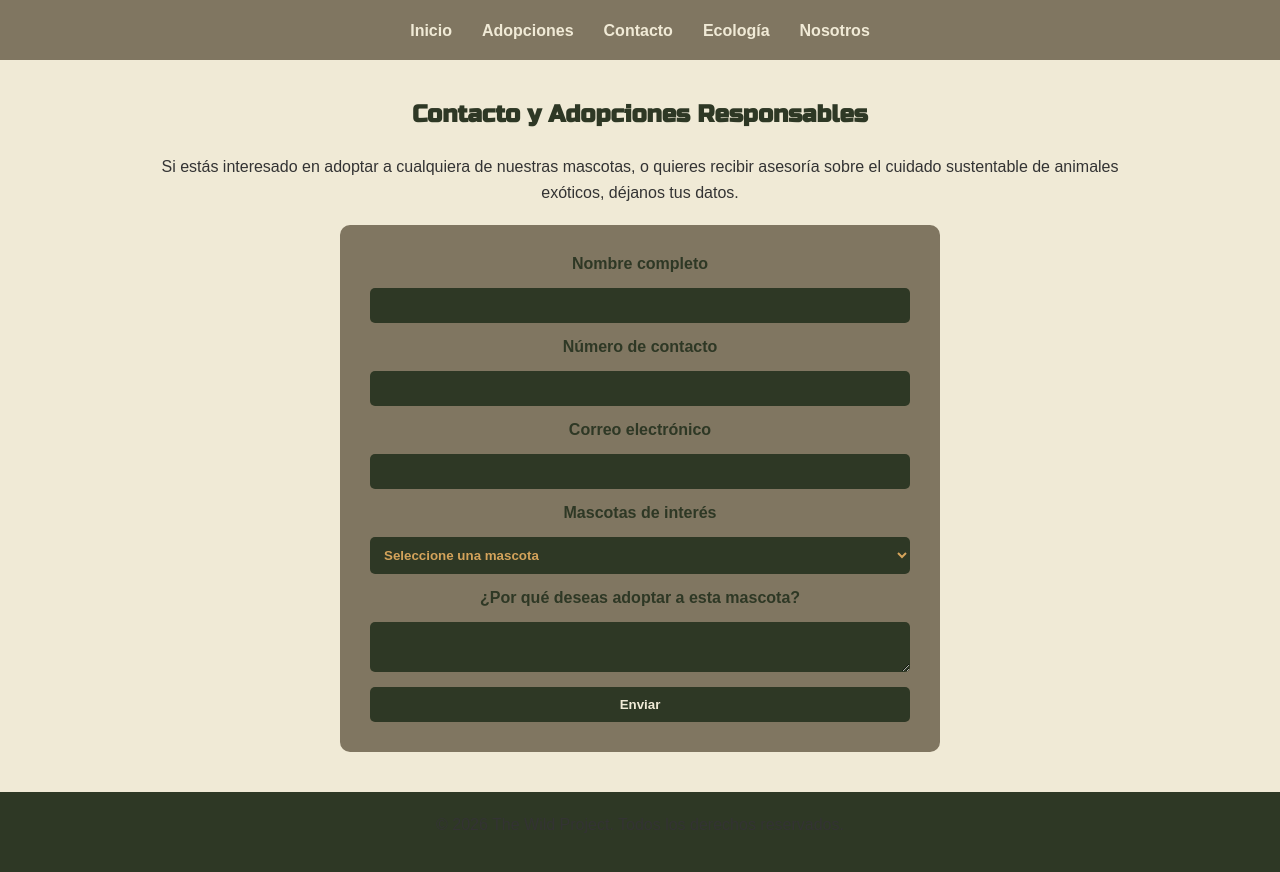
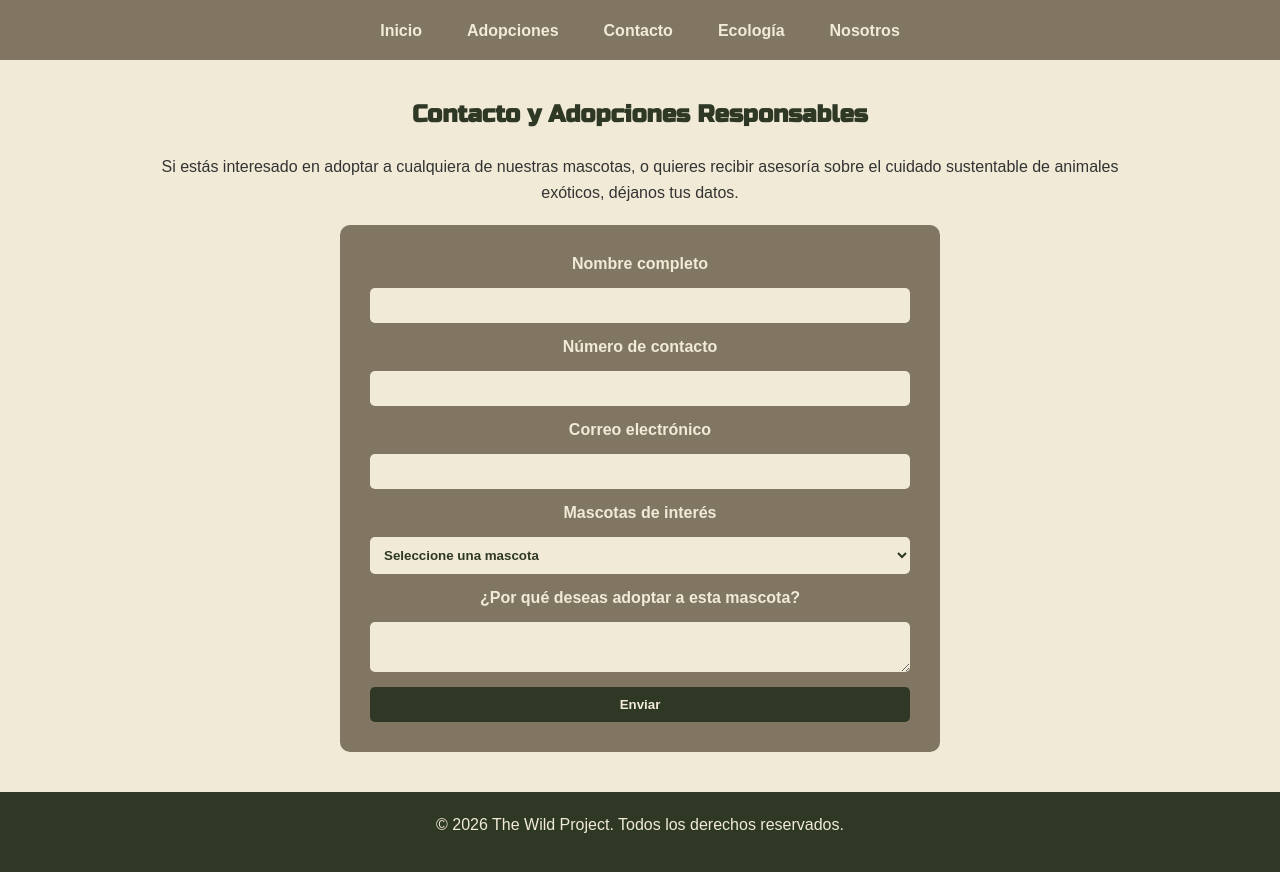
Before and after one commit to GerTorres9/wild-project-final, a website: page contacto.html in a window 1280 px wide. Shown: the part 62-934 px from the top of the page. Drawn offline with Linux system fonts and the light colour scheme.

Commit message:
correciones de colores

```diff
--- a/scss/_contacto.scss
+++ b/scss/_contacto.scss
@@ -17,15 +17,15 @@ form {
 
     label {
         font-weight: bold;
-        color: $color-oliva;
+        color: $color-fondo
     }
 
     input {
         padding: 10px;
         border: none;
         border-radius: 5px;
-        background-color: $color-oliva;
-        color: $color-primario;
+        background-color: $color-fondo;
+        color: $color-oliva;
         font-weight: bold;
     }
 
@@ -35,8 +35,8 @@ form {
         border: none;
         border-radius: 5px;
         font-family: inherit;
-         background-color: $color-oliva;
-        color: $color-primario;
+         background-color: $color-fondo;
+        color: $color-oliva;
         font-weight: bold;
     }
 
--- a/scss/_footer.scss
+++ b/scss/_footer.scss
@@ -1,10 +1,11 @@
 footer {
 background-color: $color-oliva;
-color: $color-texto-claro;
+color: $color-fondo;
 padding: 20px;
 text-align: center;
 
-a { color: $color-texto-claro;
+p {
+  color: $color-fondo;
     text-decoration: none;
 
     &:hover {
--- a/scss/_header.scss
+++ b/scss/_header.scss
@@ -7,12 +7,17 @@ header {
         letter-spacing: 5px; /* Espaciado ancho característico del proyecto */
     }
 
-    nav {
+    nav ul {
              margin-top: 15px;
-        ul {
             list-style-type: none;
             display: flex;
             justify-content: center;
+            gap: 15px;
+
+@media (max-width: 768px) {
+            flex-direction: column; /* Apila los botones verticalmente */
+            gap: 20px;
+        }
 
             li {
             margin: 0 15px;
@@ -22,11 +27,11 @@ header {
                 color: $color-texto-claro; /* Texto claro para que sea legible */
                 font-weight: bold;
 
+
                 &:hover {
-                        color: $color-primario; /* Cambio a dorado en hover */
+                    color: $color-primario;
                 }
             }
         }
     }
 }
-}
--- a/scss/_variables.scss
+++ b/scss/_variables.scss
@@ -21,16 +21,20 @@ body {
     min-height: 100vh;
     display: flex;
     flex-direction: column;
+    overflow-x: hidden;
+}
+img {
+    max-width: 100%;
+    height: auto;
 }
 
-/* 🎯 Separación automática y color global para títulos solicitados */
 h1, h2, h3 {
     color: $color-oliva;
     font-family: 'Russo One', sans-serif;
-    margin-bottom: 25px; /* Crea el efecto de salto de párrafo de forma automática */
+    margin-bottom: 25px;
 }
 p{
-    margin-bottom: 20px; /* Crea el efecto de salto de párrafo de forma automática */
+    margin-bottom: 20px;
     line-height: 1.6;
     color: $color-texto;
 }
```
Also changed, not shown: css/style.css, 1 other file. Lines whose indentation alone changed are shown as unchanged.
